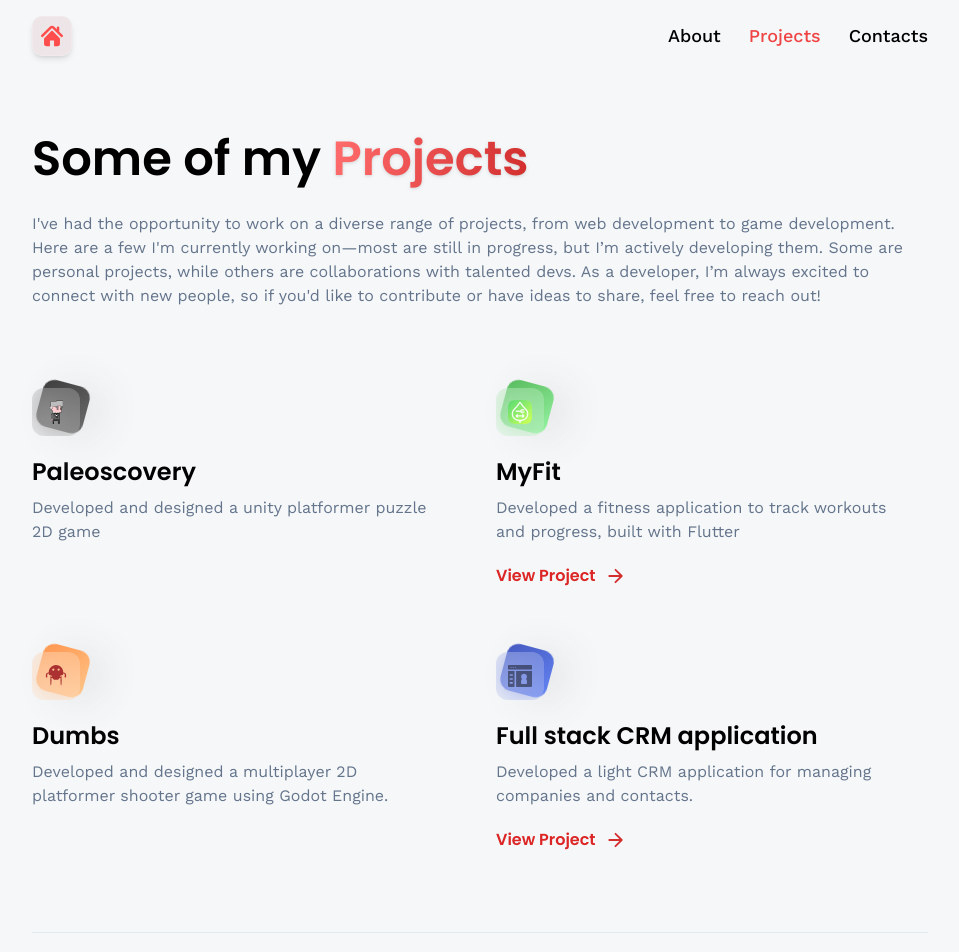
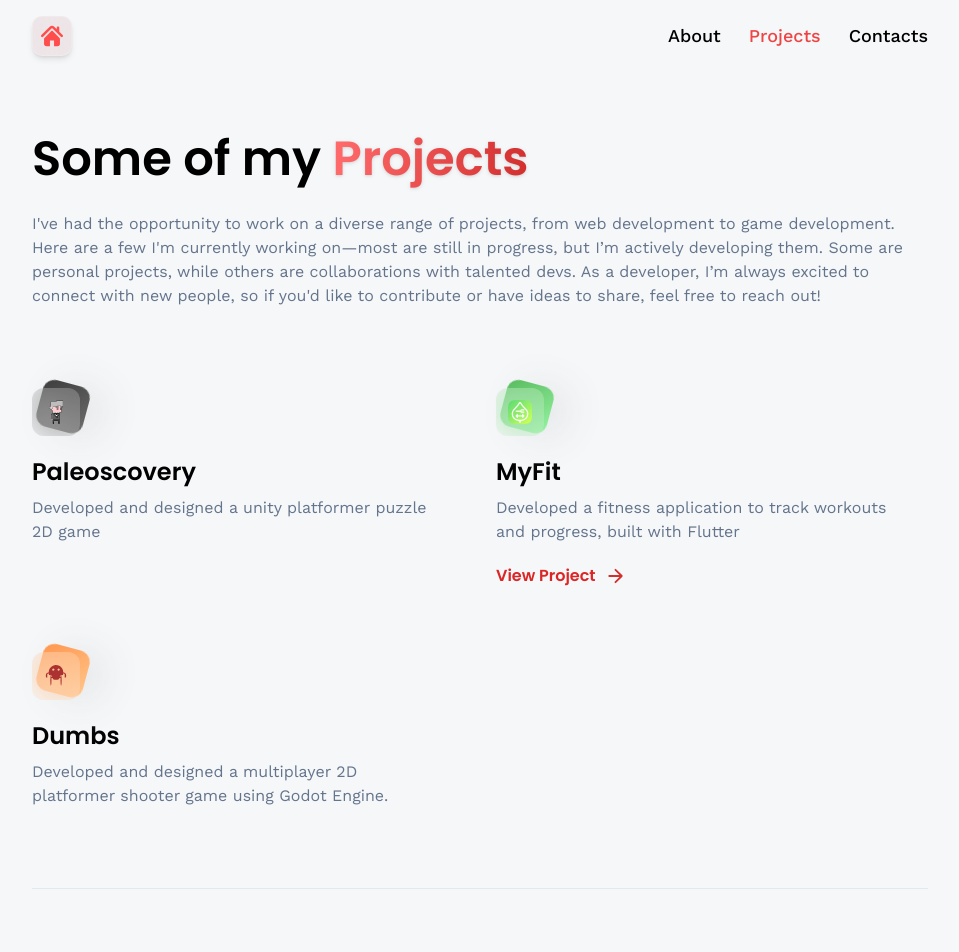
Before and after one commit to Silimim/portfolio, a React (Vite) app: page /portfolio/projects in a window 1280 px wide. Shown: the top 952 px of the page, without its empty margins (160-1119 px from the left). Built offline with nearby package versions, Linux system fonts and the light colour scheme.

Commit message:
refactor constants: remove unused CRM application entry and clean up code

```diff
--- a/src/constants/constants.ts
+++ b/src/constants/constants.ts
@@ -17,7 +17,6 @@ import {
     cortis,
     paleoscovery,
     myfit,
-    crm,
     dumb,
     flutter,
     mysql,
@@ -166,12 +165,5 @@ export const projects = [
         theme: 'btn-back-orange',
         name: 'Dumbs',
         description: 'Developed and designed a multiplayer 2D platformer shooter game using Godot Engine.',
-    },
-    {
-        iconUrl: crm,
-        theme: 'btn-back-blue',
-        name: 'Full stack CRM application',
-        description: 'Developed a light CRM application for managing companies and contacts.',
-        link: 'https://github.com/Silimim/hrapid-frontend',
     }
 ];
```
